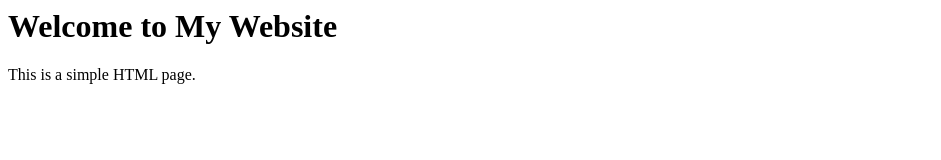
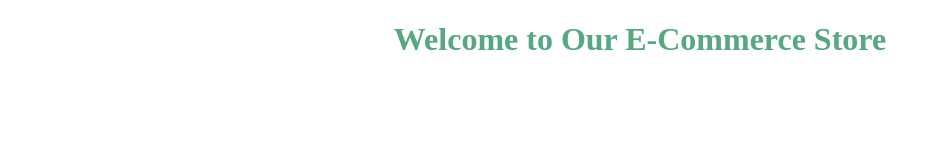
Before and after one commit to AalishMS/E-Commerce-Website, a plain HTML site: page index.html in a window 1280 px wide. Shown: the whole page, without its empty margins (0-941 px from the left). Drawn offline with Linux system fonts and the light colour scheme.

Commit message:
added welcome message in home page

```diff
--- a/index.html
+++ b/index.html
@@ -1,6 +1,17 @@
-<html>
-    <body>
-        <h1>Welcome to My Website</h1>
-        <p>This is a simple HTML page.</p>
-    </body>
+<!DOCTYPE html>
+<html lang="en">
+<head>
+    <meta charset="UTF-8">
+    <meta name="viewport" content="width=device-width, initial-scale=1.0">
+    <title>E-Commerce</title>
+    <style>
+        .heading {
+            text-align: center;
+            color: #56a880;
+        }
+    </style>
+</head>
+<body>
+    <h1 class="heading">Welcome to Our E-Commerce Store</h1>
+</body>
 </html>
```
